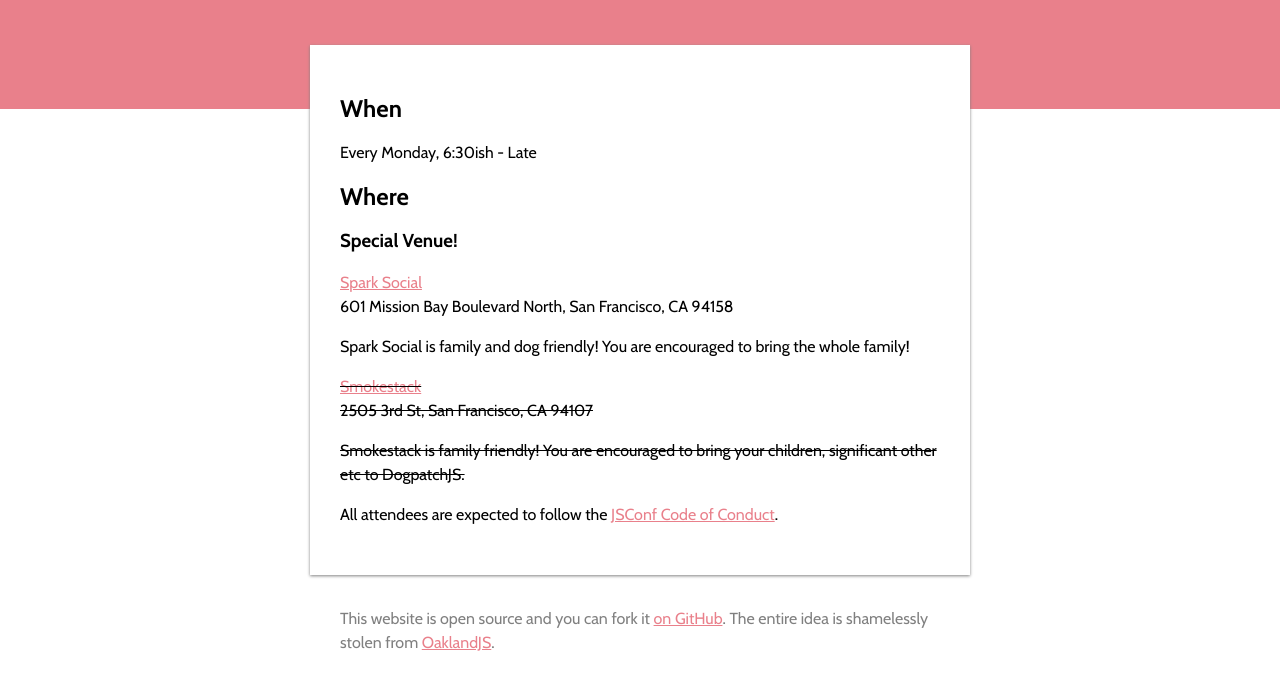
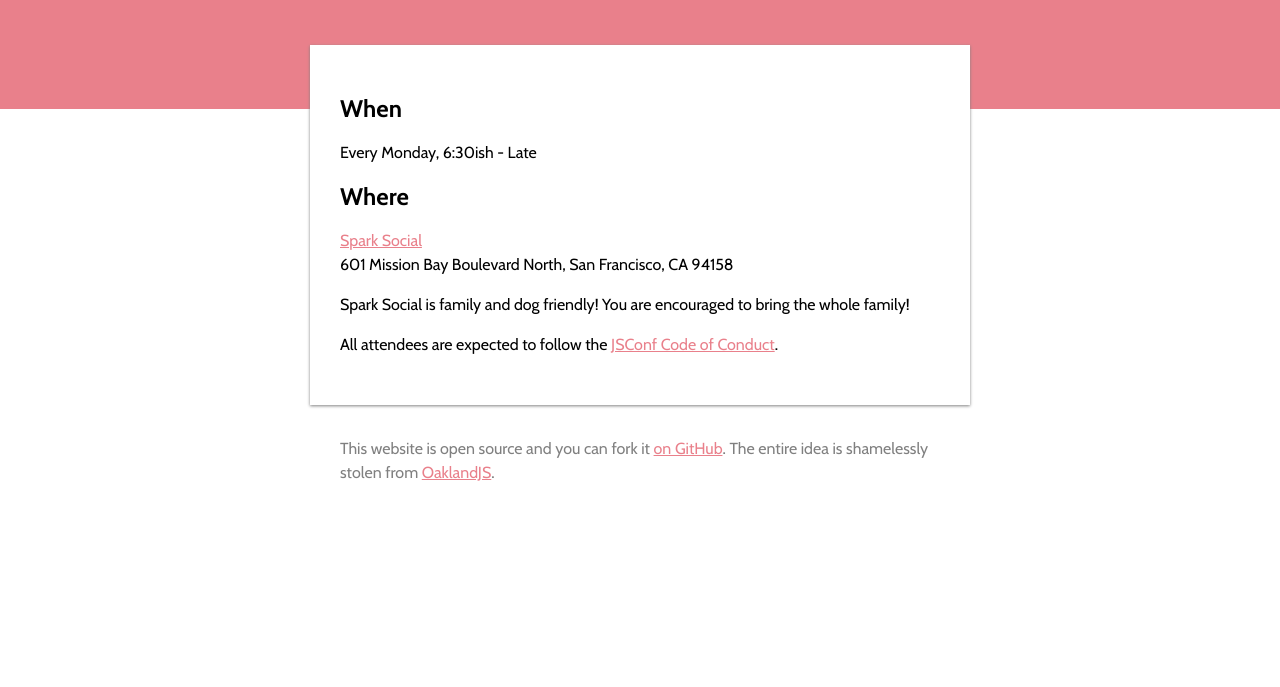
Before and after one commit to mikeal/dogpatchjs, a website: page index.html in a window 1280 px wide. Shown: the part 387-1074 px from the top of the page. After the commit the page ends 904 px from the top, so only its background shows below. Drawn offline with nearby package versions, Linux system fonts and the light colour scheme.

Commit message:
Remove old venue info

```diff
--- a/index.html
+++ b/index.html
@@ -104,8 +104,6 @@
         }
         </style>
 
-        <h3 class="blink_text">Special Venue!</h3>
-
         <p>
           <a href="http://sparksocialsf.com/">Spark Social</a><br/>
           601 Mission Bay Boulevard North, San Francisco, CA 94158
@@ -113,17 +111,6 @@
         <p>
           Spark Social is family and dog friendly! You are encouraged to bring the whole family!
         </p>
-
-        <strike>
-        <p>
-          <a href="http://www.magnoliasmokestack.com/">Smokestack</a><br/>
-          2505 3rd St, San Francisco, CA 94107
-        </p>
-        <p>
-          Smokestack is family friendly! You are encouraged to bring your
-          children, significant other etc to DogpatchJS.
-        </p>
-        </strike>
         <p>
           All attendees are expected to follow the <a
             href="http://jsconf.com/codeofconduct.html">JSConf Code of
```
